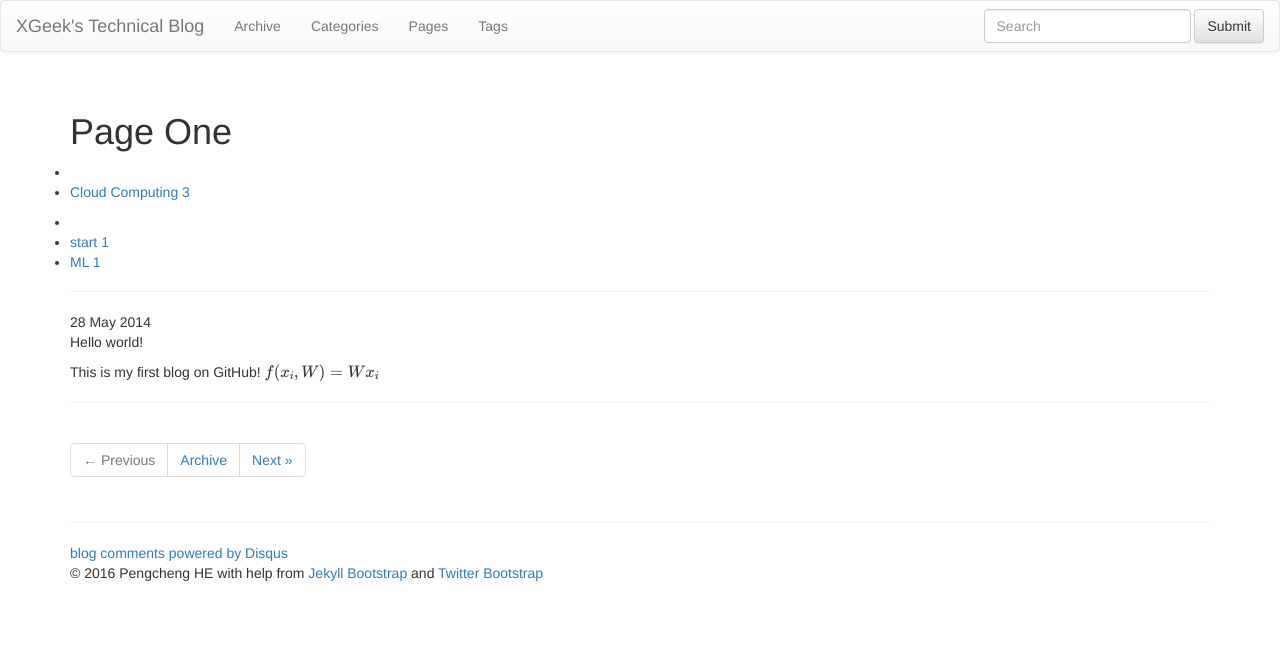
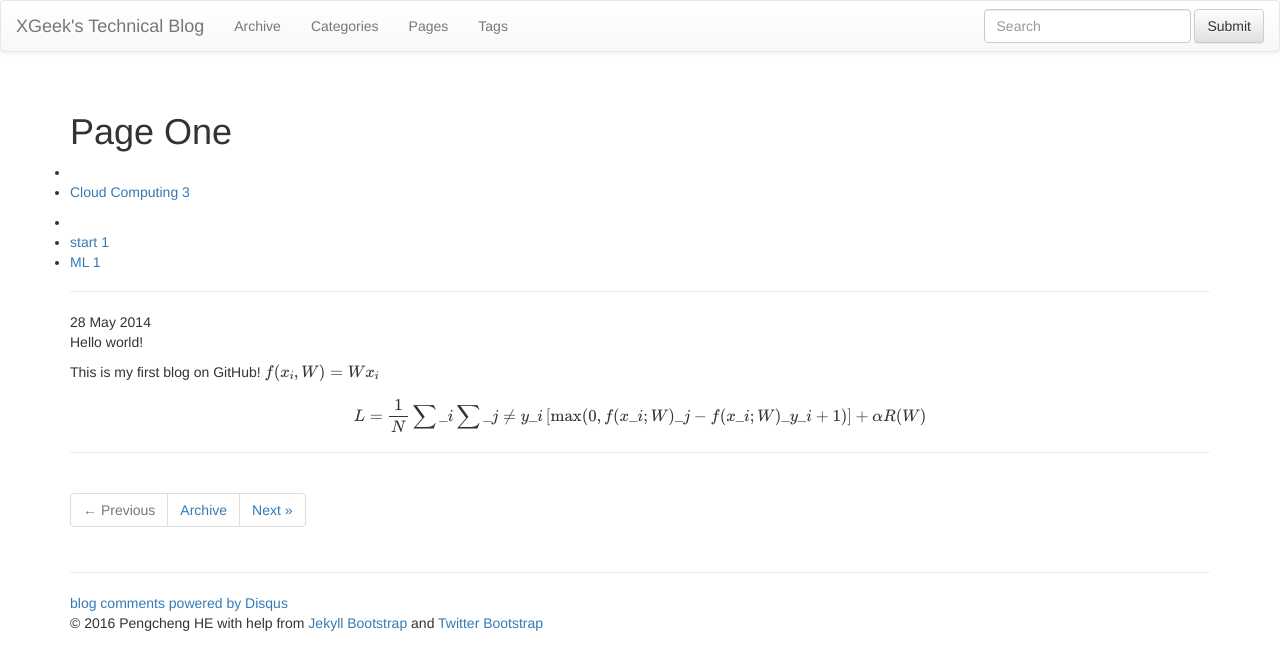
Before and after one commit to xgk/xgk.github.io, a Jekyll site: the page built from _posts/2014-05-28-page-one.md, in a window 1280 px wide. Shown: the top 670 px of the page. Built offline with Jekyll 4.4.1, drawn with Linux system fonts in a browser that asks for light colours; nearby versions of some CDN libraries; library files that are not in the unit come from our copies; formulas are drawn with MathJax 3; comment, search, counter and statistics services are not loaded.

Commit message:
Update 2014-05-28-page-one.md

```diff
--- a/_posts/2014-05-28-page-one.md
+++ b/_posts/2014-05-28-page-one.md
@@ -11,4 +11,8 @@ Hello world!
 
 This is my first blog on GitHub! \\( f(x\_i, W) =  W x\_i \\)
 
+$$
+L = \frac{1}{N} \sum\_i \sum\_{j\neq y\_i} \left[ \max(0, f(x\_i; W)\_j - f(x\_i; W)\_{y\_i} + 1) \right] + \alpha R(W)
+$$
+
 <!--more-->
```
